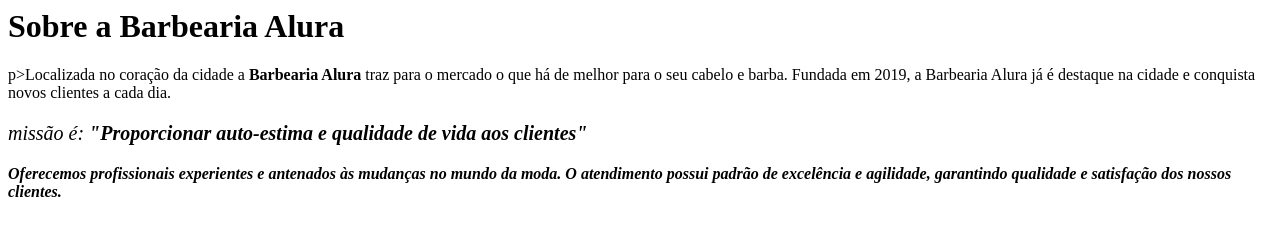
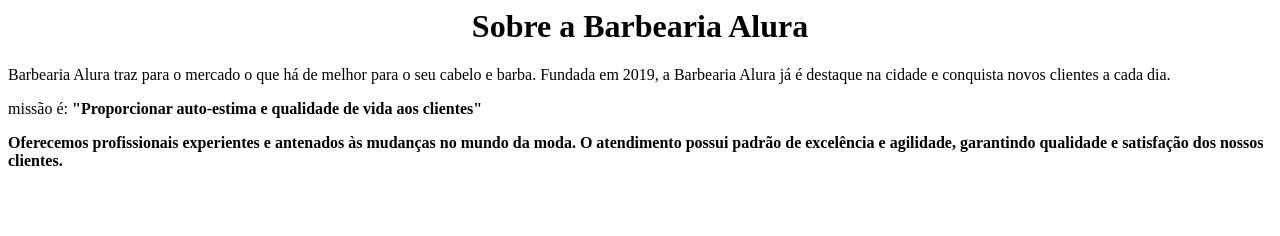
Before and after one commit to vinizc120/barbearia_alura, a plain HTML site: page index.html in a window 1280 px wide. Drawn offline with Linux system fonts and the light colour scheme.

Commit message:
Update index.html

```diff
--- a/index.html
+++ b/index.html
@@ -1,16 +1,24 @@
 <DOCTYPE html>
 <html lang="pt-br">
     <head>
-       <meta charset="UTF-8">
-       <title>barbearia alura</title>
-    </head>
-    <body>
-        <h1> Sobre a Barbearia Alura</h1>
+    <meta charset="UTF-8">
+    <title>barbearia alura</title>
+    <link rel="stylesheet" href="style.css">
+    <style>
+        p {
+            text-aligna: center
+        }
+    </style>
+ </head>
 
-    p>Localizada no coração da cidade a<strong> Barbearia Alura</strong> traz para o mercado o que há de melhor para o seu cabelo e barba. Fundada em 2019, a Barbearia Alura já é destaque na cidade e conquista novos clientes a cada dia.
+ <body>
+    <h1 style="text-align: center"> Sobre a Barbearia Alura</h1>
 
-    <p style="font-size:20px"><em> missão é:<strong> "Proporcionar auto-estima e qualidade de vida aos clientes"<strong.</em></p>
+    <p Localizada no coração da cidade a<strong> Barbearia Alura</strong> traz para o mercado o que há de melhor para o seu cabelo e barba. Fundada em 2019, a Barbearia Alura já é destaque na cidade e conquista novos clientes a cada dia.
 
-    <p>Oferecemos profissionais experientes e antenados às mudanças no mundo da moda. O atendimento possui padrão de excelência e agilidade, garantindo qualidade e satisfação dos nossos clientes.</p>
-    </body>
+    <p style="font-size: 20px><em> missão é:<strong> "Proporcionar auto-estima e qualidade de vida aos clientes"<strong.</em></p>
+
+    <p>Oferecemos profissionais experientes e antenados às mudanças no mundo da moda. O atendimento possui padrão de excelência e agilidade, garantindo qualidade e satisfação dos nossos clientes.
+    </p>
+  </body>
  </html>
```
